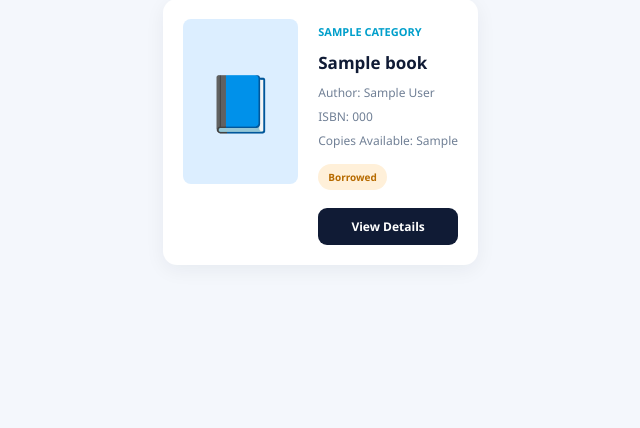
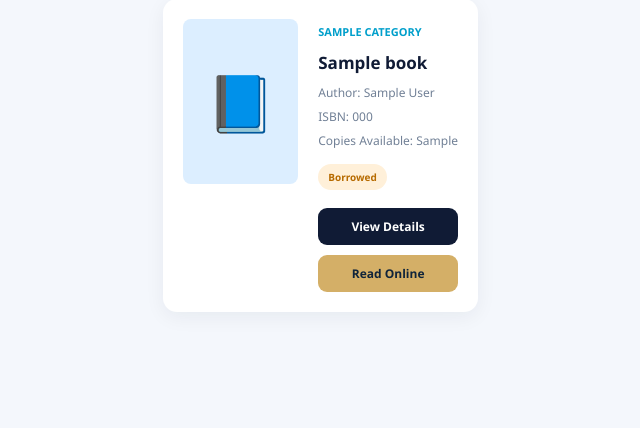
Before and after one commit to Ms25moss/SmartLib, a Flask app: template templates/books.html in a window 1280 px wide. Shown: the part 412-840 px from the top of the page, without its empty margins (151-791 px from the left). Run offline with Flask 3, Linux system fonts and the light colour scheme; the template is opened without the code that fills it: most values are stand-ins (such as "Sample title", 1, 10 or a date in 2020).

Commit message:
Update books.html

```diff
--- a/templates/books.html
+++ b/templates/books.html
@@ -80,10 +80,20 @@
                         <span class="book-status borrowed">Borrowed</span>
                     {% endif %}
 
-                    <button class="book-action"
-                            onclick="window.location.href='/book-details/{{ book.book_id }}'">
-                        View Details
-                    </button>
+
+<button class="book-action"
+        onclick="window.location.href='/book-details/{{ book.book_id }}'">
+    View Details
+</button>
+
+{% if book.digital_resource_id %}
+    <button class="book-action"
+            style="background:#d4af67; color:#10243a; margin-top:10px;"
+            onclick="window.location.href='/read-online/{{ book.book_id }}'">
+        Read Online
+    </button>
+{% endif %}
+
 
                 </div>
             </div>
```
